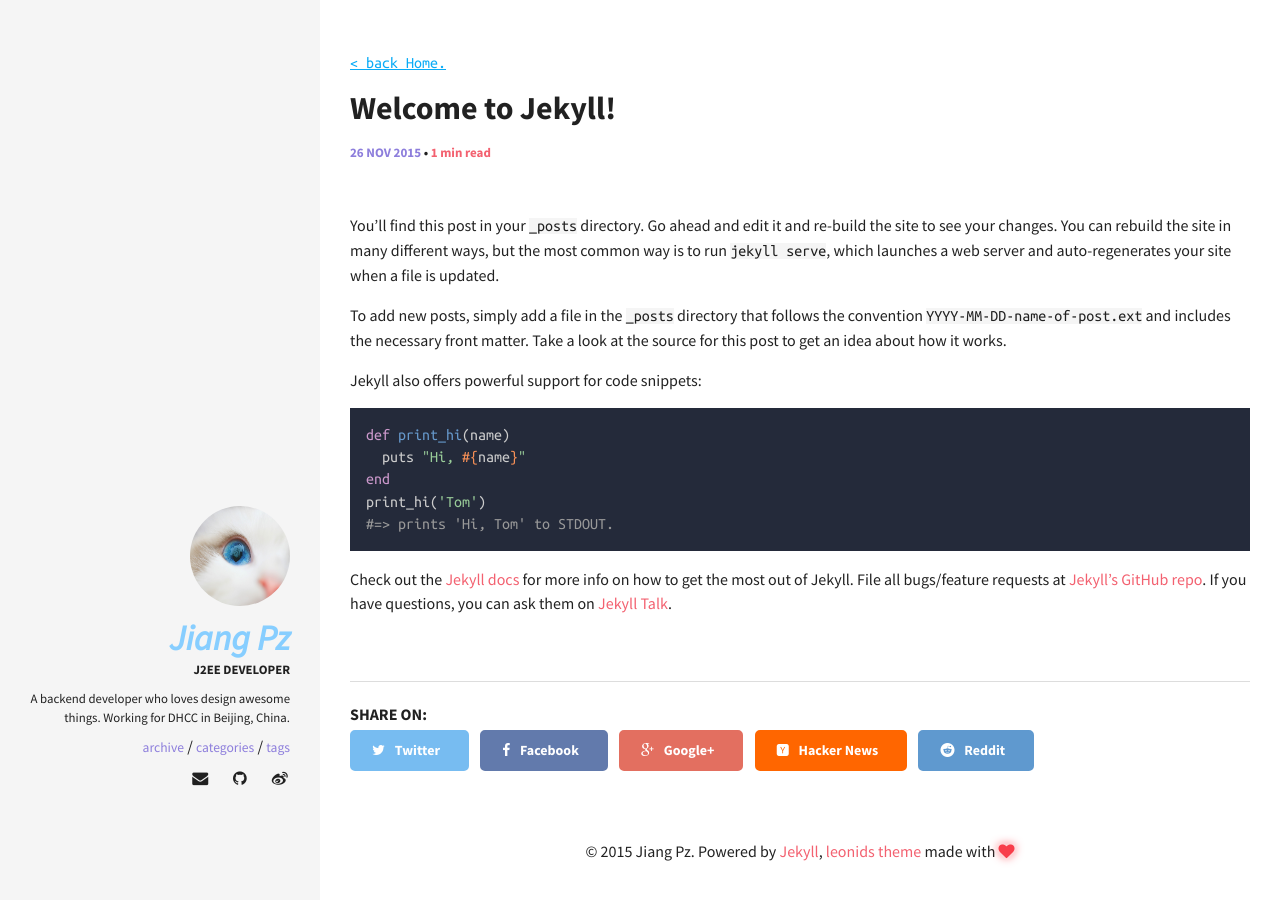
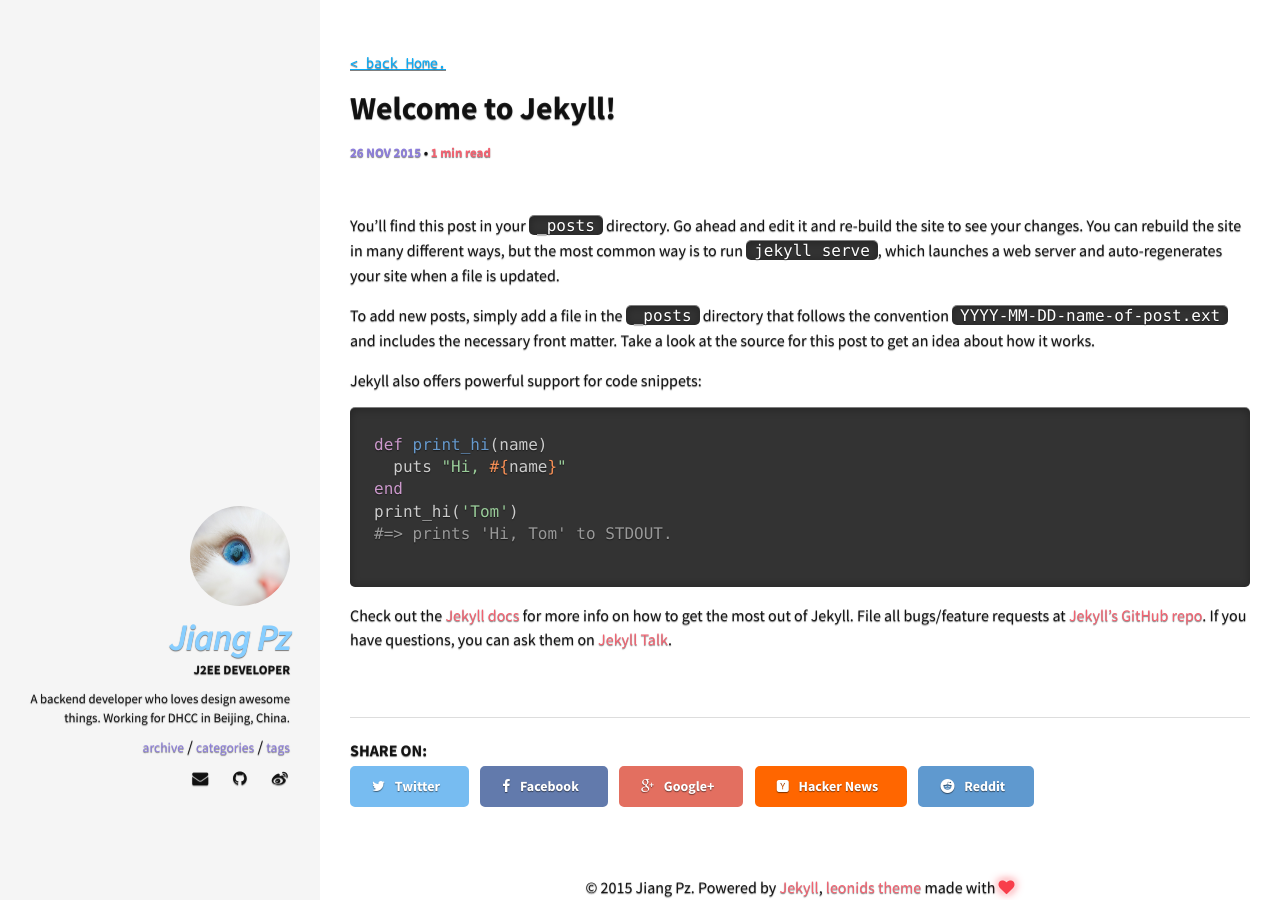
Before and after one commit to jiangpz/jiangpz.github.io, a Jekyll site: the page built from _posts/2015-11-26-welcome-to-jekyll.markdown, in a window 1280 px wide. Built offline with Jekyll 4.4.1, drawn with Linux system fonts in a browser that asks for light colours.

Commit message:
1. 对部分文章增加excerpt 2. 修改Code的样式 3. 增加字体阴影

```diff
--- a/_posts/2015-11-26-welcome-to-jekyll.markdown
+++ b/_posts/2015-11-26-welcome-to-jekyll.markdown
@@ -2,6 +2,7 @@
 layout: post
 title:  "Welcome to Jekyll!"
 date:   2015-11-26 16:46:21 +0800
+excerpt: "jekyll的使用说明简介."
 categories: jekyll update
 ---
 You’ll find this post in your `_posts` directory. Go ahead and edit it and re-build the site to see your changes. You can rebuild the site in many different ways, but the most common way is to run `jekyll serve`, which launches a web server and auto-regenerates your site when a file is updated.
--- a/_sass/components/_syntax-highlighting.scss
+++ b/_sass/components/_syntax-highlighting.scss
@@ -2,12 +2,66 @@
    Syntax highlighting
    ========================================================================== */
 
+/*
 pre, code {
   font-family: $font-family-monospace;
   color: $text-color;
   background-color: #242a3a;
   font-size: ($font-size-base - 2);
 }
+*/
+pre, code {
+//  white-space: pre;
+//  display: inline-block;
+  margin: 0;
+//  padding: 0;
+  font-family: Menlo, Consolas, "Courier New", Courier, "Liberation Mono", monospace;
+  font-size: ($font-size-base - 2);
+  padding: 0 .5em;
+//  line-height: 1.8em;
+}
+
+pre { // only apply for code blocks
+  overflow: auto;
+  display: block;
+  padding: 1em;
+  margin: 0 0 1em;
+  line-height: $base-line-height * 0.925;
+  word-break: break-all;
+  word-wrap: break-word;
+  border-radius: 0;
+  font-weight: normal;
+}
+
+@media (min-width: 768px){
+  pre, code {
+    font-size: ($font-size-base - 2);
+  }
+}
+
+.highlight, p > pre, p > code, p > nobr > code, li > code, h5 > code, .note > code {
+  background: #333;
+  color: $white;
+  border-radius: 5px;
+  box-shadow: inset 0 1px 10px rgba(0,0,0,.3),
+    0 1px 0 rgba(255,255,255,.1),
+    0 -1px 0 rgba(0,0,0,.5);
+}
+
+.note code {
+  background-color: rgba(0,0,0,0.2);
+  margin-left: 2.5px;
+  margin-right: 2.5px;
+  font-size: 0.8em;
+}
+
+.highlight {
+  padding: 10px 0;
+  width: 100%;
+  overflow: auto;
+}
+
+/*
 code {
   background: #f5f5f5;
   word-break: break-all;
@@ -35,10 +89,12 @@
     word-break: break-all;
   }
 }
+*/
 .highlight {
   margin: 0;
   pre code {
     color: #ddd;
+    display: inline-block;
   }
   .hll { background-color: #515151 }
   .c { color: #999999 } /* Comment */
--- a/_sass/components/_typography.scss
+++ b/_sass/components/_typography.scss
@@ -14,6 +14,13 @@
   -webkit-font-smoothing: antialiased;
   text-rendering: optimizeLegibility;
   font-size: $font-size-base;
+
+//  font-family: Lato, 'Helvetica Neue', Helvetica, Arial, sans-serif;
+//  font-size: 21px;
+//  font-weight: 300;
+//  color: #ddd;178 34 34
+  box-shadow: inset 0 3px 30px rgba(0,0,0,.3);
+  text-shadow: 0 1px 1px rgba(0,0,0,.5);
 }
 
 //
```
Also changed, not shown: _posts/2016-11-26-Blogging Like a Hacker.markdown (deleted, +0 -13 lines), _posts/2016-11-26-Linux_input.md (+1 -0 lines), _posts/2016-11-26-This-is-a-start-of-learning.md (renamed from _posts/2016-11-26-这是一个学习的开始.md, +11 -1 lines).
